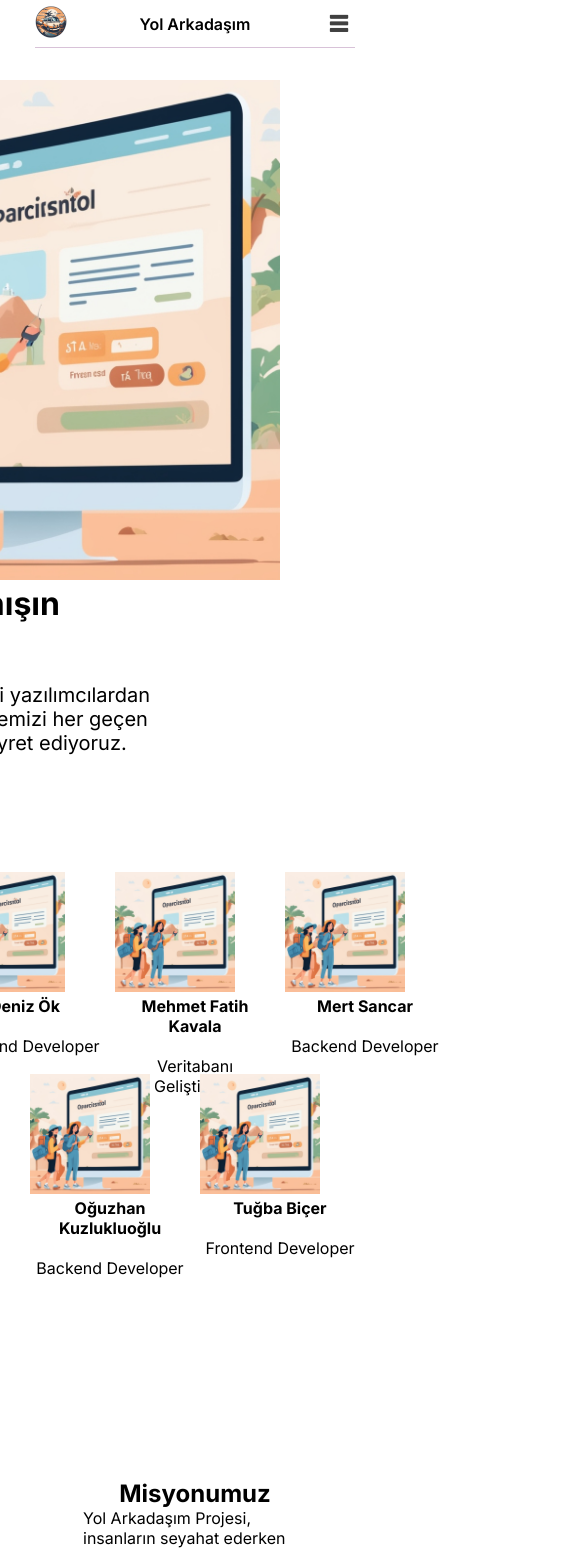
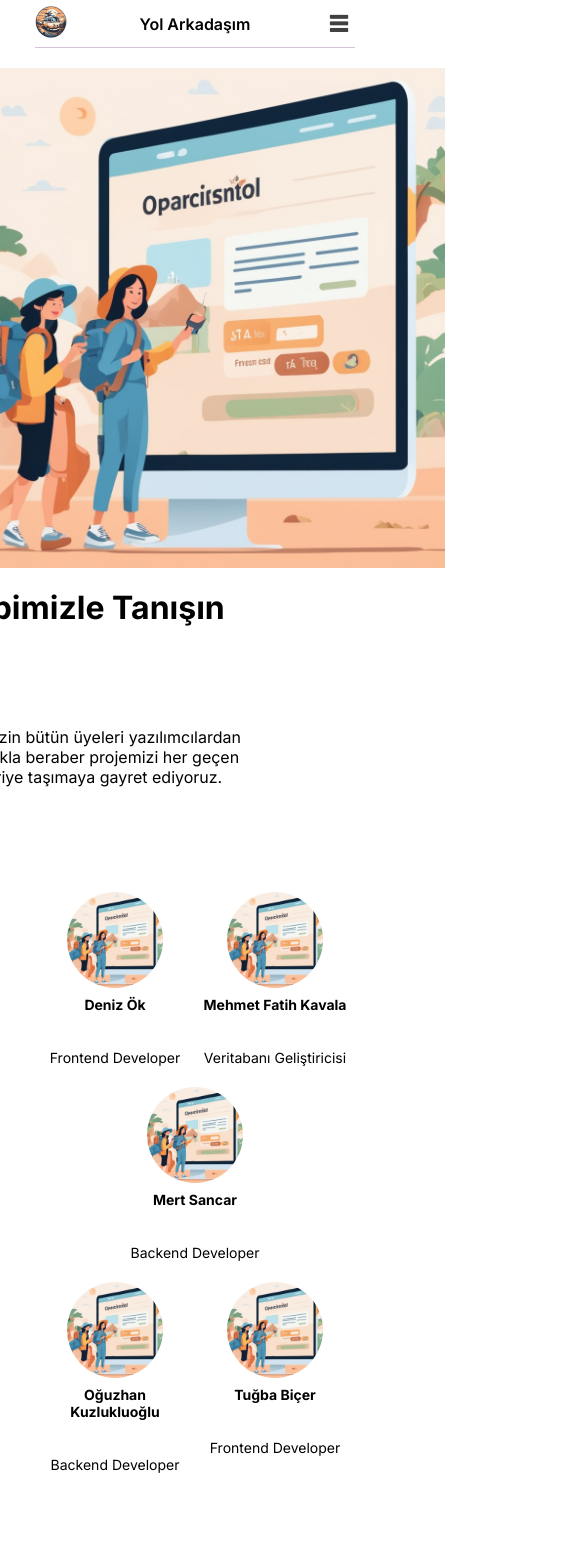
Before and after one commit to oguzhankuzlukluoglu/Yol-Arkadasim, a Next.js app in the folder client/yol-arkadasim/: page /about in a window 390 px wide. Shown: the top 1550 px of the page, 585 px wide, since content can reach past the window. Built offline with nearby package versions, Linux system fonts and the light colour scheme.

Commit message:
added missings

```diff
--- a/client/yol-arkadasim/src/app/about/aboutPage.module.css
+++ b/client/yol-arkadasim/src/app/about/aboutPage.module.css
@@ -1,18 +1,71 @@
-.container{
-    display: flex;
-    align-items: center;
-    justify-content: center;
-    flex-direction: column;
+.container {
+  display: flex;
+  align-items: center;
+  justify-content: center;
+  flex-direction: column;
 }
 
 .contents {
-  width: 900px;
-  margin-top: 10%;
-  margin-left: 22%;
+  height: calc(90vh - 3rem);
+  display: flex;
+  gap: 12px;
+  padding: 20px 0;
 }
-.contents p {
-  font-size: 20px;
+.teamDesc{
+  display: flex;
+  flex-direction: column;
+  justify-content: space-around;
+  flex: 1;
 }
+
+.desc{
+  gap: 10px;
+  display: flex;
+  flex-direction: column;
+}
+
+.desc h1{
+  font-size: 40px;
+}
+
+.desc p{
+  font-size: 24px;
+}
+.aboutImg{
+  flex: 1;
+}
+
+.aboutImg img{
+  width: 100%;
+  height: 85%;
+}
+
+.row {
+  display: flex;
+  justify-content: space-evenly;
+  flex-wrap: wrap;
+}
+.row .column{
+  padding: 5px;
+    width: 225px;
+    height: 225px;
+    display: flex;
+    flex-direction: column;
+    align-items: center;
+    gap: 8px;
+    text-align: center;
+}
+
+.column img{
+  border-radius: 64px;
+  object-fit: cover;
+}
+
+.desc h1{
+  font-weight: 400;
+  letter-spacing: 1px;
+}
+
 
 .image {
   float: right;
@@ -21,31 +74,98 @@
   height: 300px;
 }
 
-.row {
-  display: flex;
-  margin-top: 10%;
-  justify-content: space-evenly;
+.text{
+  padding: 20px 0;
 }
-.row .column h4 {
-  text-align: center;
-}
-.row .column p {
-  text-align: center;
-}
-.column {
-  padding: 5px;
-  width: 170px;
-  height: 170px;
-}
+
 
 .text h2 {
   text-align: center;
+  font-family: serif;
+  letter-spacing: 2px;
 }
 .text p {
   margin-left: 15%;
   margin-right: 15%;
+  padding: 10px 0;
 }
-.icon {
-  font-size: 40px;
-  text-align: center;
+
+.mailText{
+  display: flex;
+  gap: 8px;
+  align-items: center;
+  padding: 20px 0;
 }
+
+.mailText p{
+  font-size: 18px;
+  font-weight: 400;
+}
+
+.mailText img{
+  cursor: pointer;
+}
+
+@media screen and (max-width:960px) {
+  .contents{
+    height: calc(70vh - 3rem);
+  }
+  .aboutImg img{
+    height: 80%;
+  }
+  .desc h1{
+    font-size: 34px;
+  }
+  .desc p{
+    font-size: 20px;
+  }
+}
+@media screen and (max-width:768px) {
+  .contents{
+    display: flex;
+    flex-direction: column;
+    height: auto;
+    gap: 20px;
+  }
+  .teamDesc{
+    align-items: center;
+  }
+  .text p{
+    margin: 0;
+  }
+}
+
+@media screen and (max-width:640px) {
+  .desc h1{
+    font-size: 30px;
+  }
+  .desc p{
+    font-size: 18px;
+  }
+  .row .column{
+    width: 195px;
+    height: 210px;
+  }
+}
+@media screen and (max-width:474px) {
+  .row .column{
+    width: 160px;
+    height: 195px;
+  }
+  .column img{
+    width: 96px;
+    height: 96px;
+  }
+  .column h4, .column p{
+    font-size: 14px;
+  }
+  .text h2{
+    font-size: 18px;
+  }
+  .text p{
+    font-size: 14px;
+  }
+  .mailText p{
+    font-size:14px;
+}
+}
```
Also changed, not shown: client/yol-arkadasim/src/components/advertiseTravel/Advertise.jsx (+79 -16 lines).
